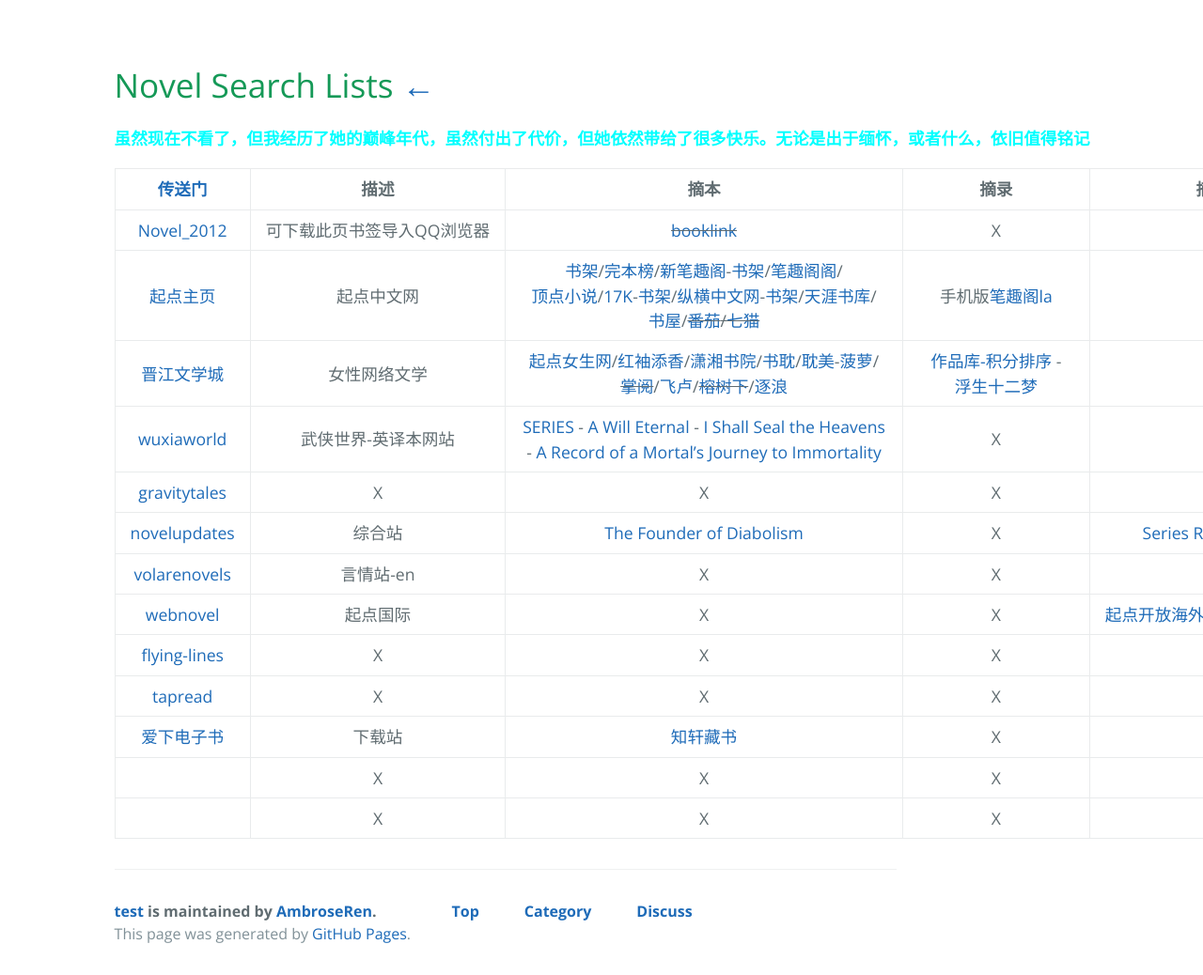
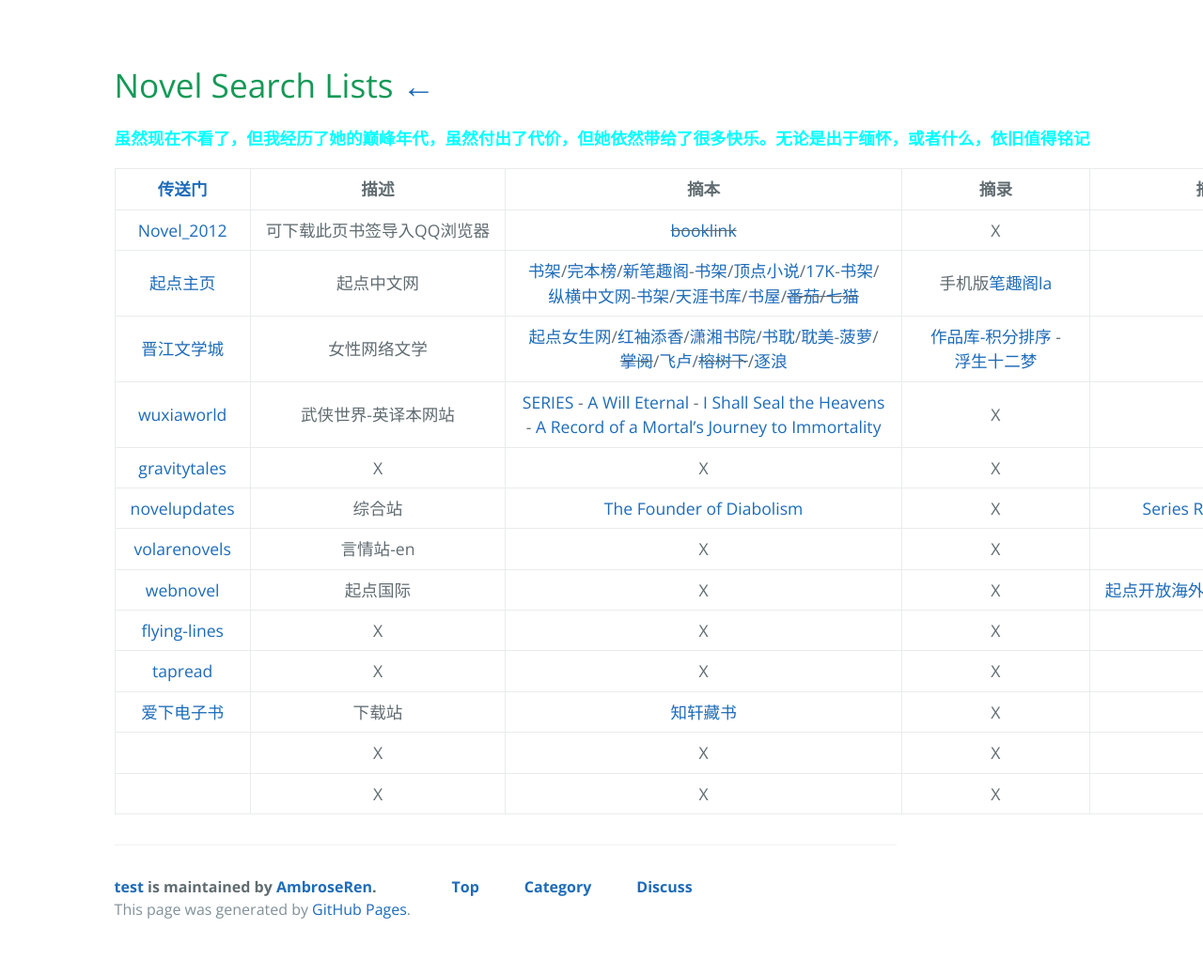
Before and after one commit to AmbroseRen/test, a Jekyll site: the page built from Library/Novel.md, in a window 1280 px wide. Shown: the whole page at 94% size. Built offline with Jekyll 4.4.1, drawn with Linux system fonts in a browser that asks for light colours; our own code applies the rules of GitHub Pages for plain Markdown files; the repository's description, which GitHub fills in, is left out; after the commit the page ends 1012 px from its top, so only the background shows below that.

Commit message:
Update Novel.md

```diff
--- a/Library/Novel.md
+++ b/Library/Novel.md
@@ -9,7 +9,7 @@
 | [传送门](../navigation.md) | 描述 | 摘本 | 摘录 | 摘引 |
 |:---:|:---:|:---:|:---:|:---:|
 | [Novel_2012](Novel/Q_bookmarks_2021_5_22.html) | 可下载此页书签导入QQ浏览器 | ~~[booklink](https://booklink.me/)~~ | X | X |
-| [起点主页](https://www.qidian.com) | 起点中文网 | [书架](https://my.qidian.com/bookcase/)/[完本榜](https://www.qidian.com/finish/)/[新笔趣阁](https://www.xbiquge.la/xiaoshuodaquan/)-[书架](https://www.xbiquge.la/modules/article/bookcase.php)/[笔趣阁阁](https://www.biqugg.com/)/[顶点小说](https://www.booktxt.net/xiaoshuodaquan/)/[17K](https://search.17k.com/search.xhtml?c.q=)-[书架](https://user.17k.com/www/bookshelf/)/[纵横中文网](http://book.zongheng.com/store.html)-[书架](http://home.zongheng.com/bookshelf)/[天涯书库](https://www.tianyabook.com/)/[书屋](https://www.136book.com/)/~~[番茄](https://fanqienovel.com/)/[七猫](https://www.qimao.com/)~~ | 手机版[笔趣阁la](http://www.biquge.la/) | X |
+| [起点主页](https://www.qidian.com) | 起点中文网 | [书架](https://my.qidian.com/bookcase/)/[完本榜](https://www.qidian.com/finish/)/[新笔趣阁](https://www.xbiquge.la/xiaoshuodaquan/)-[书架](https://www.xbiquge.la/modules/article/bookcase.php)/[顶点小说](https://www.230book.net/)/[17K](https://search.17k.com/search.xhtml?c.q=)-[书架](https://user.17k.com/www/bookshelf/)/[纵横中文网](http://book.zongheng.com/store.html)-[书架](http://home.zongheng.com/bookshelf)/[天涯书库](https://www.tianyabook.com/)/[书屋](https://www.136book.com/)/~~[番茄](https://fanqienovel.com/)/[七猫](https://www.qimao.com/)~~ | 手机版[笔趣阁la](http://www.biquge.la/) | X |
 | [晋江文学城](http://www.jjwxc.net/) | 女性网络文学 | [起点女生网](https://www.qdmm.com/)/[红袖添香](https://www.hongxiu.com/)/[潇湘书院](https://www.xxsy.net/)/[书耽](https://www.shubl.com/)/[耽美](http://m.blnovel.net/index.htm)-[菠萝](https://www.blnovel.com/)/~~[掌阅](https://yc.ireader.com.cn/)~~/[飞卢](https://b.faloo.com/)/~~[榕树下](https://www.rongshuxia.com/)~~/[逐浪](https://www.zhulang.com/) | [作品库-积分排序](http://www.jjwxc.net/bookbase_slave.php?orderstr=2) - [浮生十二梦](http://www.jjwxc.net/onebook.php?novelid=1267798) | X |
 | [wuxiaworld](https://www.wuxiaworld.com/) | 武侠世界-英译本网站 | [SERIES](https://www.wuxiaworld.com/novels) - [A Will Eternal](https://www.wuxiaworld.com/novel/a-will-eternal) - [I Shall Seal the Heavens](https://www.wuxiaworld.com/novel/i-shall-seal-the-heavens) - [A Record of a Mortal’s Journey to Immortality](https://www.wuxiaworld.com/novel/rmji) | X | X |
 | [gravitytales](https://www.gravitytales.cc/) | X | X | X | X |
```
